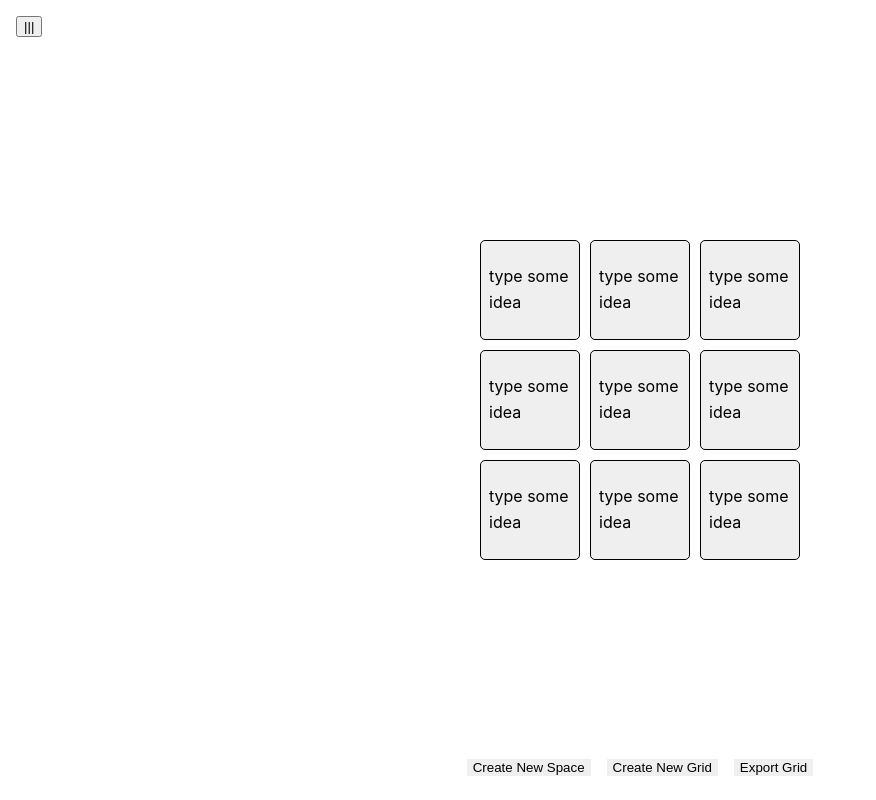
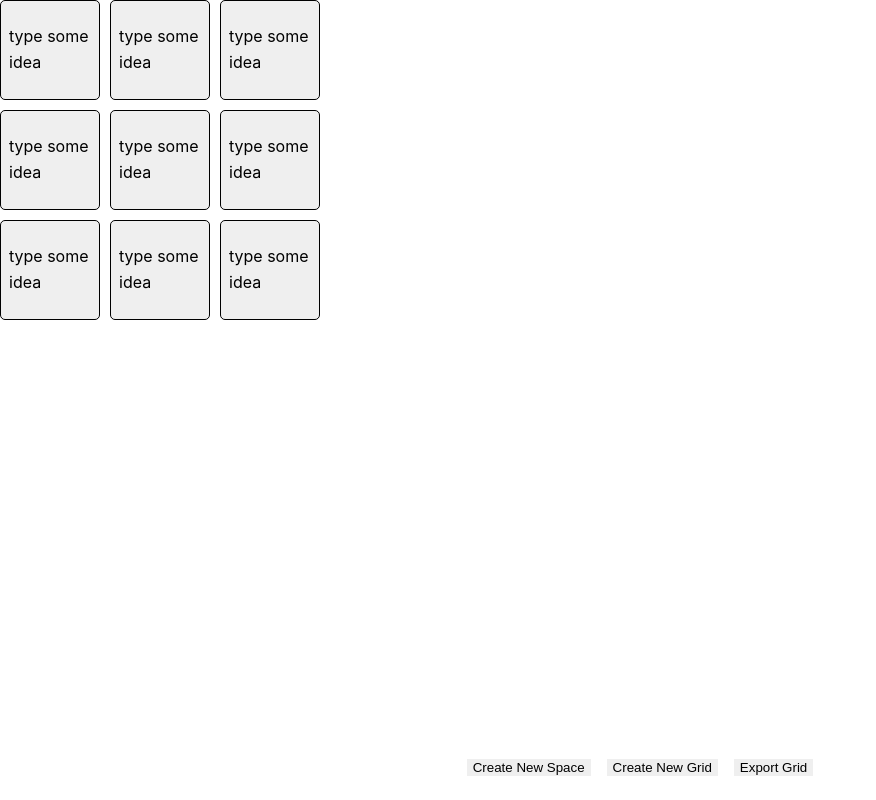
Before and after one commit to oaoxd0314/mandala_ide, a Vue app: page / in a window 1280 px wide. Shown: the whole page, without its empty margins (0-876 px from the left). Built offline with nearby package versions, Linux system fonts and the light colour scheme.

Commit message:
feat: add useMouseControl composable to control child move in viewport
- calculate position with element offset

```diff
--- a/src/App.vue
+++ b/src/App.vue
@@ -29,9 +29,8 @@ import { RouterView } from 'vue-router'
 
 <style scoped>
 main {
-  flex-grow: 1;
+  height: 100vh;
   position: relative;
-  display: flex;
 }
 
 .side-menu {
@@ -39,7 +38,6 @@ main {
   position: absolute;
   top: 0;
   left: 0;
-
 }
 
 .tool-bar {
--- /dev/null
+++ b/src/composables/useMouseControl.ts
@@ -0,0 +1,71 @@
+import { ref } from 'vue';
+
+/**
+ * 控制滑鼠行為的 composable
+ *
+ * @function locate 來取得滑鼠的位置
+ * @function handleMousedown 來處理滑鼠按下的事件
+ * @function handleMouseMove 來處理滑鼠移動的事件
+ * @function handleMouseUp 來處理滑鼠放開的事件
+ */
+export const useMouseControl = () => {
+  const drag = ref(false)
+  const locate = ref({ x: 0, y: 0 })
+
+  function handleMousedown(e: MouseEvent) {
+    setupMouseControlEventsInWindow();
+    drag.value = true
+  }
+
+  function handleMouseMove(e: MouseEvent) {
+    if (!drag.value) {
+      return;
+    }
+
+    locate.value.x = e.clientX
+    locate.value.y = e.clientY
+  }
+
+  function handleMouseUp(e: MouseEvent) {
+    if (!drag.value) {
+      return;
+    }
+
+    removeMouseControlEventsFromWindow();
+    locate.value.x = e.clientX
+    locate.value.y = e.clientY
+    drag.value = false
+  }
+
+  /**
+   * 在 window 註冊滑鼠控制所需的事件
+   *
+   * @description
+   * 使用者在開始拖拉後，游標很容易移出這個元件的範圍，所以要
+   * - 在整個視窗上面繼續計算游標移動的位置
+   * - 同時避免使用者選取到其他元素
+   */
+  const setupMouseControlEventsInWindow = () => {
+    removeMouseControlEventsFromWindow();
+
+    window.addEventListener('mouseup', handleMouseUp);
+    window.addEventListener('mousemove', handleMouseMove);
+    document.body.classList.add('disable-user-select');
+  }
+
+  /**
+   * 移除註冊在 window 的相關滑鼠控制事件
+   */
+  const removeMouseControlEventsFromWindow = () => {
+    window.removeEventListener('mouseup', handleMouseUp);
+    window.removeEventListener('mousemove', handleMouseMove);
+    document.body.classList.remove('disable-user-select');
+  }
+
+  return {
+    handleMousedown,
+    handleMouseMove,
+    handleMouseUp,
+    locate
+  }
+}
--- a/src/style/base.css
+++ b/src/style/base.css
@@ -83,3 +83,15 @@ body {
     flex-direction: column;
     display: flex;
 }
+
+.disable-user-select {
+    /* Firefox */
+    -moz-user-select: none;
+    /* Chrome , Safari*/
+    -webkit-user-select: none;
+    /* IE10 */
+    -ms-user-select: none;
+    /* 古早瀏覽器 */
+    -khtml-user-select: none;
+    user-select: none;
+}
--- a/src/views/HomeView.vue
+++ b/src/views/HomeView.vue
@@ -1,6 +1,8 @@
 <template>
   <div class="space-container">
-    <MandalaGrid :grid="rootGrid" />
+    <MandalaGrid ref="dragElement" :grid="rootGrid" @mousedown="handleMousedown" @mousemove="handleMouseMove"
+      @mouseup="handleMouseUp" class="drag-element" :style="{ left: `${pivotX}px`, top: `${pivotY}px` }">
+    </MandalaGrid>
   </div>
 
 </template>
@@ -8,18 +10,49 @@
 <script setup lang="ts">
 import MandalaGrid from '@/components/MandalaGrid.vue';
 import { useMandalaGridGrid } from '@/composables/useMandalaGrid'
+import { useMouseControl } from '@/composables/useMouseControl'
 
+import { watch, onMounted, ref } from 'vue';
+
+const dragElement = ref<HTMLElement | null>(null);
 const { rootGrid, findGridByNode } = useMandalaGridGrid();
+const { locate, handleMouseMove, handleMouseUp, handleMousedown } = useMouseControl();
 
-console.log(rootGrid.value)
+const elementOffset = ref({
+  width: 0,
+  height: 0
+})
+
+const pivotX = ref(0);
+const pivotY = ref(0);
+
+watch(locate.value, () => {
+  pivotX.value = locate.value.x - (elementOffset.value.width / 2);
+  pivotY.value = locate.value.y - (elementOffset.value.height / 2);
+})
+
+
+onMounted(() => {
+  dragElement.value = document.querySelector('.drag-element');
+  if (dragElement.value) {
+    elementOffset.value = {
+      width: dragElement.value.offsetWidth,
+      height: dragElement.value.offsetHeight
+    }
+  }
+});
+
+
 
 </script>
 
 <style scoped>
 .space-container {
-  flex-grow: 1;
-  display: flex;
-  justify-content: center;
-  align-items: center;
+  overflow: hidden;
+  height: 100vh;
+}
+
+.drag-element {
+  position: absolute;
 }
 </style>
```
